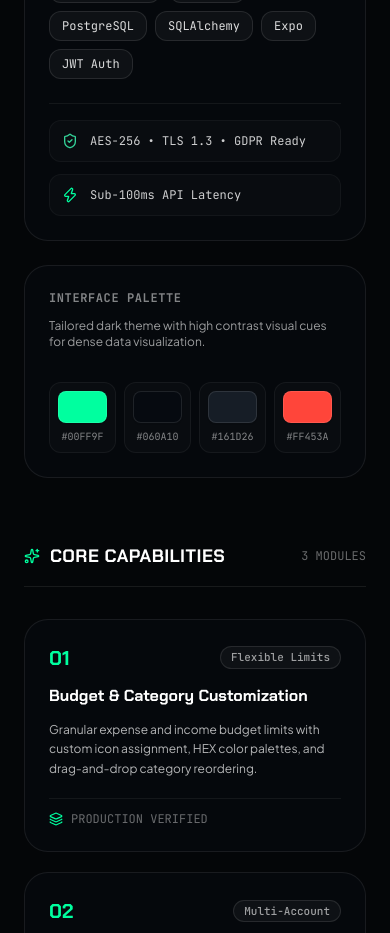
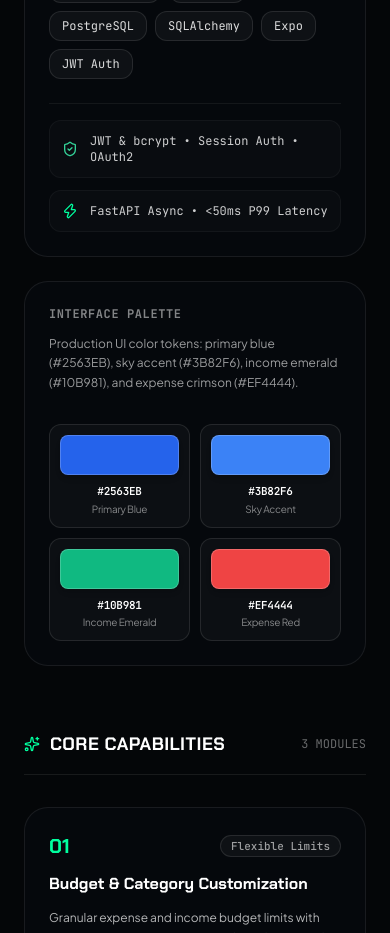
Before and after one commit to Daelijek/daelijekPortfolio, a Next.js app: page /projects/finance-management-app in a window 390 px wide. Shown: the part 3140-4073 px from the top of the page. Built offline with nearby package versions, Linux system fonts and the light colour scheme.

Commit message:
feat(colors): sync interface palette and tokens with real FinanceManagementApp mobile code

```diff
--- a/app/projects/[slug]/ProjectDetailContent.jsx
+++ b/app/projects/[slug]/ProjectDetailContent.jsx
@@ -480,13 +480,17 @@ export default function ProjectDetailContent({ slug: propSlug }) {
                 <div className="flex items-center gap-3 p-3 rounded-xl bg-white/[0.02] border border-white/[0.04]">
                   <ShieldCheck className="w-4 h-4 text-emerald-400 shrink-0" />
                   <span className="text-xs text-white/80 font-mono">
-                    AES-256 &bull; TLS 1.3 &bull; GDPR Ready
+                    {project.slug === 'finance-management-app'
+                      ? 'JWT & bcrypt • Session Auth • OAuth2'
+                      : 'AES-256 • TLS 1.3 • Production Ready'}
                   </span>
                 </div>
                 <div className="flex items-center gap-3 p-3 rounded-xl bg-white/[0.02] border border-white/[0.04]">
                   <Zap className="w-4 h-4 text-[var(--accent-color)] shrink-0" />
                   <span className="text-xs text-white/80 font-mono">
-                    Sub-100ms API Latency
+                    {project.slug === 'finance-management-app'
+                      ? 'FastAPI Async • <50ms P99 Latency'
+                      : 'Sub-100ms API Latency'}
                   </span>
                 </div>
               </div>
@@ -496,29 +500,43 @@ export default function ProjectDetailContent({ slug: propSlug }) {
             <div className="lg:col-span-4 p-6 sm:p-8 rounded-3xl bg-[#06090E]/90 border border-white/[0.08] flex flex-col justify-between space-y-6">
               <div className="space-y-3">
                 <span className="text-xs font-mono font-bold text-white/50 uppercase tracking-wider block">
-                  {lang === 'ru' ? 'Цветовая палитра интерфейса' : 'Interface Palette'}
+                  {lang === 'ru' ? 'Цветовая палитра интерфейса' : lang === 'kk' ? 'Интерфейс түс палитрасы' : 'Interface Palette'}
                 </span>
-                <p className="text-xs text-white/60 font-sans">
-                  {lang === 'ru'
-                    ? 'Гармоничная темная тема с акцентными сигналами для быстрого считывания финансовой аналитики.'
-                    : 'Tailored dark theme with high contrast visual cues for dense data visualization.'}
+                <p className="text-xs text-white/60 font-sans leading-relaxed">
+                  {project.slug === 'finance-management-app'
+                    ? (lang === 'ru'
+                        ? 'Фирменные токены интерфейса: бренд-синий (#2563EB), небесный акцент (#3B82F6), доходный изумруд (#10B981) и расходный красный (#EF4444).'
+                        : lang === 'kk'
+                        ? 'Интерфейстің фирмалық токендері: бренд-көк (#2563EB), аспан акценті (#3B82F6), кіріс изумруды (#10B981) және шығыс қызылы (#EF4444).'
+                        : 'Production UI color tokens: primary blue (#2563EB), sky accent (#3B82F6), income emerald (#10B981), and expense crimson (#EF4444).')
+                    : (lang === 'ru'
+                        ? `${project.title}: официальные цветовые токены дизайн-системы интерфейса.`
+                        : lang === 'kk'
+                        ? `${project.title}: интерфейстің ресми дизайн токендері мен түс гаммасы.`
+                        : `${project.title}: official design tokens utilized across the interface.`)}
                 </p>
               </div>
 
               {project.dossier?.colorPalette && (
-                <div className="grid grid-cols-4 gap-2 pt-2">
+                <div className="grid grid-cols-2 sm:grid-cols-4 gap-2.5 pt-2">
                   {project.dossier.colorPalette.map((c, idx) => (
                     <div
                       key={idx}
-                      className="group flex flex-col items-center gap-1.5 p-2 rounded-xl bg-white/[0.02] border border-white/5 hover:border-white/20 transition-all"
+                      className="group flex flex-col items-center gap-2 p-2.5 rounded-xl bg-white/[0.03] border border-white/10 hover:border-white/30 hover:bg-white/[0.06] transition-all min-w-0"
+                      title={`${c.name}: ${c.hex}`}
                     >
                       <div
-                        className="w-full h-8 rounded-lg border border-white/10 shadow-sm group-hover:scale-105 transition-transform"
+                        className="w-full h-10 rounded-lg border border-white/20 shadow-md group-hover:scale-105 transition-transform"
                         style={{ backgroundColor: c.hex }}
                       />
-                      <span className="text-[10px] text-white/50 font-mono truncate w-full text-center">
-                        {c.hex}
-                      </span>
+                      <div className="w-full text-center min-w-0">
+                        <span className="block text-[11px] text-white font-mono font-semibold truncate tracking-tight">
+                          {c.hex}
+                        </span>
+                        <span className="block text-[10px] text-white/50 truncate tracking-tight mt-0.5" title={c.name}>
+                          {c.name}
+                        </span>
+                      </div>
                     </div>
                   ))}
                 </div>
--- a/src/data/portfolioData.js
+++ b/src/data/portfolioData.js
@@ -338,10 +338,10 @@ export const portfolioContent = {
               security: ["JWT Authentication", "bcrypt Hashing", "Google OAuth", "fastapi-mail Verification"]
             },
             colorPalette: [
-              { name: "Emerald Accent", hex: "#00FF9F" },
-              { name: "Deep Background", hex: "#060A10" },
-              { name: "Slate Panel", hex: "#161D26" },
-              { name: "Expense Red", hex: "#FF453A" }
+              { name: "Primary Blue", hex: "#2563EB" },
+              { name: "Sky Accent", hex: "#3B82F6" },
+              { name: "Income Emerald", hex: "#10B981" },
+              { name: "Expense Red", hex: "#EF4444" }
             ],
             status: "DEPLOYED"
           },
@@ -1038,10 +1038,10 @@ export const portfolioContent = {
               security: ["JWT авторизация", "bcrypt хэширование", "Google OAuth", "fastapi-mail"]
             },
             colorPalette: [
-              { name: "Изумрудный акцент", hex: "#00FF9F" },
-              { name: "Глубокий фон", hex: "#060A10" },
-              { name: "Слейт панелей", hex: "#161D26" },
-              { name: "Цвет расхода", hex: "#FF453A" }
+              { name: "Основной синий", hex: "#2563EB" },
+              { name: "Небесный акцент", hex: "#3B82F6" },
+              { name: "Доходный зеленый", hex: "#10B981" },
+              { name: "Расходный красный", hex: "#EF4444" }
             ],
             status: "PRODUCTION"
           },
@@ -1738,10 +1738,10 @@ export const portfolioContent = {
               security: ["JWT аутентификация", "bcrypt хэштеу", "Google OAuth", "fastapi-mail"]
             },
             colorPalette: [
-              { name: "Изумруд акцент", hex: "#00FF9F" },
-              { name: "Терең фон", hex: "#060A10" },
-              { name: "Слейт панельдері", hex: "#161D26" },
-              { name: "Шығын түсі", hex: "#FF453A" }
+              { name: "Негізгі көк", hex: "#2563EB" },
+              { name: "Аспан көк", hex: "#3B82F6" },
+              { name: "Кіріс жасылы", hex: "#10B981" },
+              { name: "Шығыс қызылы", hex: "#EF4444" }
             ],
             status: "PRODUCTION"
           },
```
